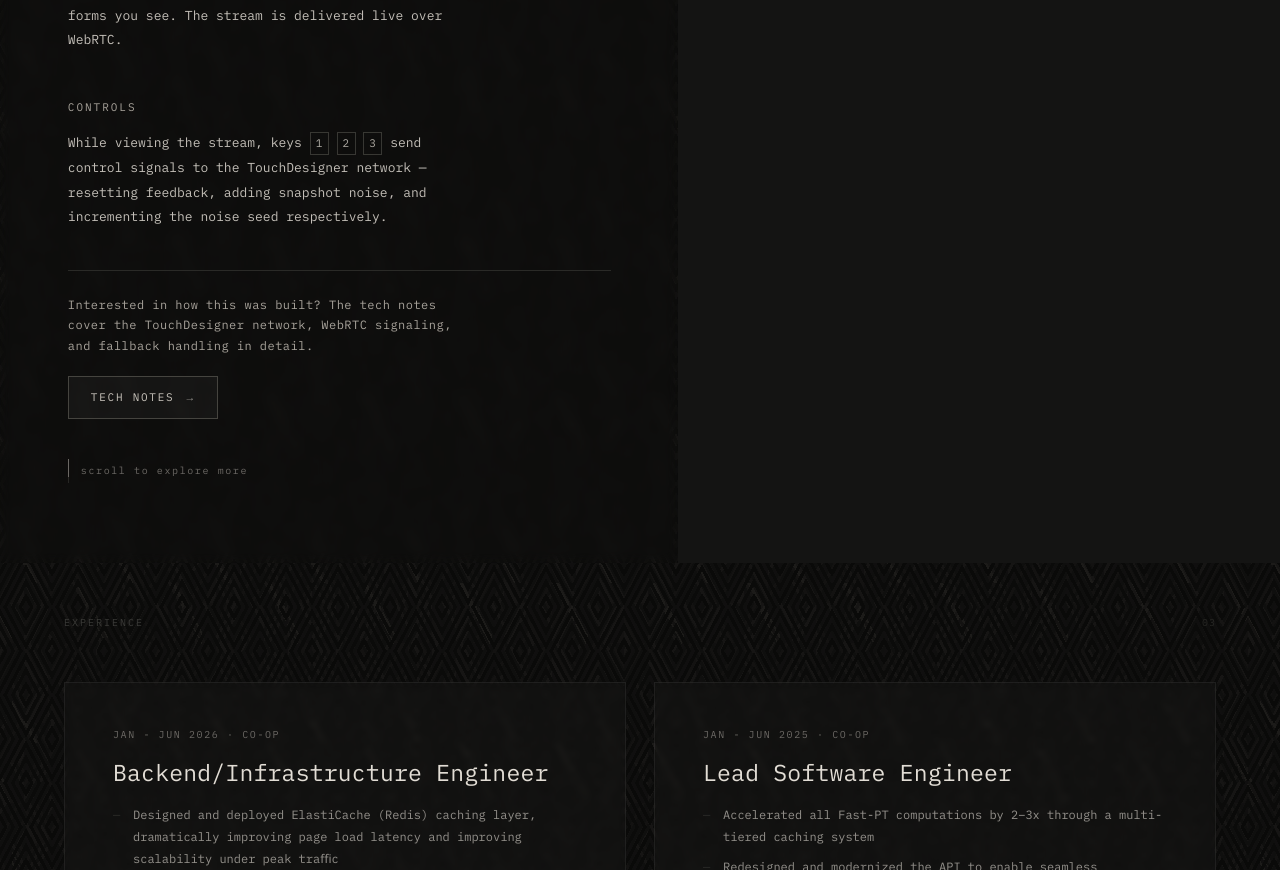
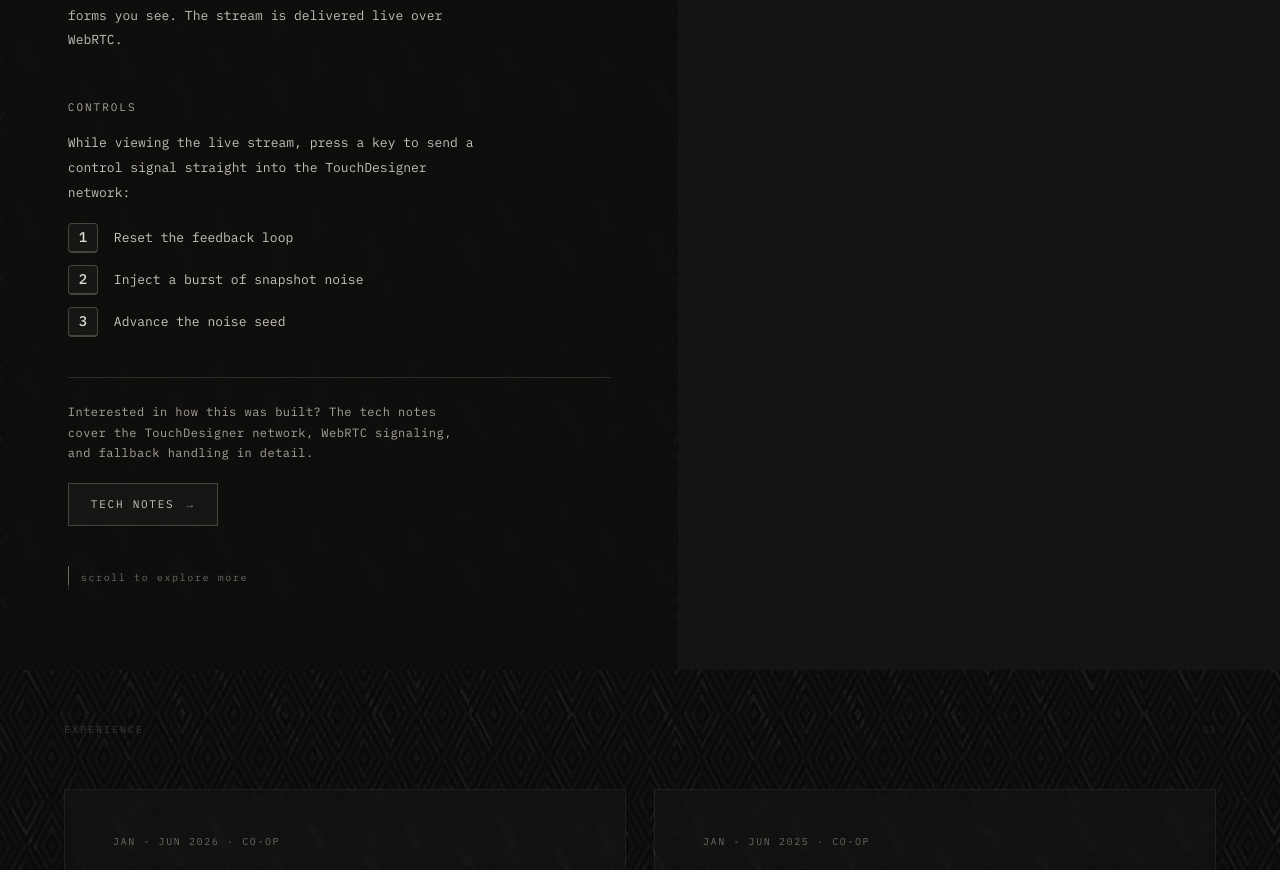
Before and after one commit to vschac/portfolio-td, a Svelte app: page / in a window 1280 px wide. Shown: the part 1064-1934 px from the top of the page. Built offline with nearby package versions, Linux system fonts and the light colour scheme; no server answers.

Commit message:
directions reframe

```diff
--- a/src/app/components/sections/SectionTwo.svelte
+++ b/src/app/components/sections/SectionTwo.svelte
@@ -25,15 +25,27 @@
       </p>
     </div>
 
-    <!-- Interactive hint -->
+    <!-- Interactive controls -->
     <div>
       <span class="sub-label">Controls</span>
-      <p class="body-text" style="margin-top: 14px; max-width: 400px;">
-        While viewing the stream, keys <span class="key-badge">1</span>
-        <span class="key-badge">2</span> <span class="key-badge">3</span>
-        send control signals to the TouchDesigner network — resetting feedback,
-        adding snapshot noise, and incrementing the noise seed respectively.
+      <p class="body-text" style="margin-top: 14px; max-width: 420px;">
+        While viewing the live stream, press a key to send a control signal
+        straight into the TouchDesigner network:
       </p>
+      <ul class="control-list">
+        <li class="control-row">
+          <span class="key-cap">1</span>
+          <span class="control-label">Reset the feedback loop</span>
+        </li>
+        <li class="control-row">
+          <span class="key-cap">2</span>
+          <span class="control-label">Inject a burst of snapshot noise</span>
+        </li>
+        <li class="control-row">
+          <span class="key-cap">3</span>
+          <span class="control-label">Advance the noise seed</span>
+        </li>
+      </ul>
     </div>
 
     <!-- Blog button — pushed to bottom -->
@@ -135,13 +147,44 @@
     margin: 0;
   }
 
-  .key-badge {
-    display: inline-block;
-    border: 1px solid #3f3f3b;
-    padding: 0px 5px;
-    font-size: 11px;
+  .control-list {
+    list-style: none;
+    margin: 18px 0 0;
+    padding: 0;
+    display: flex;
+    flex-direction: column;
+    gap: 12px;
+    max-width: 420px;
+  }
+
+  .control-row {
+    display: flex;
+    align-items: center;
+    gap: 16px;
+  }
+
+  .key-cap {
+    flex-shrink: 0;
+    display: inline-flex;
+    align-items: center;
+    justify-content: center;
+    width: 30px;
+    height: 30px;
+    border: 1px solid #45443f;
+    border-bottom-width: 2px;
+    border-radius: 4px;
+    background: rgba(226, 221, 213, 0.04);
+    color: #E2DDD5;
+    font-family: 'IBM Plex Mono', monospace;
+    font-size: 14px;
+    font-weight: 500;
+  }
+
+  .control-label {
+    font-size: 13px;
+    line-height: 1.5;
     color: #C9C4BC;
-    letter-spacing: 0.04em;
+    font-family: 'IBM Plex Mono', monospace;
   }
 
   /* Scroll animation */
```
